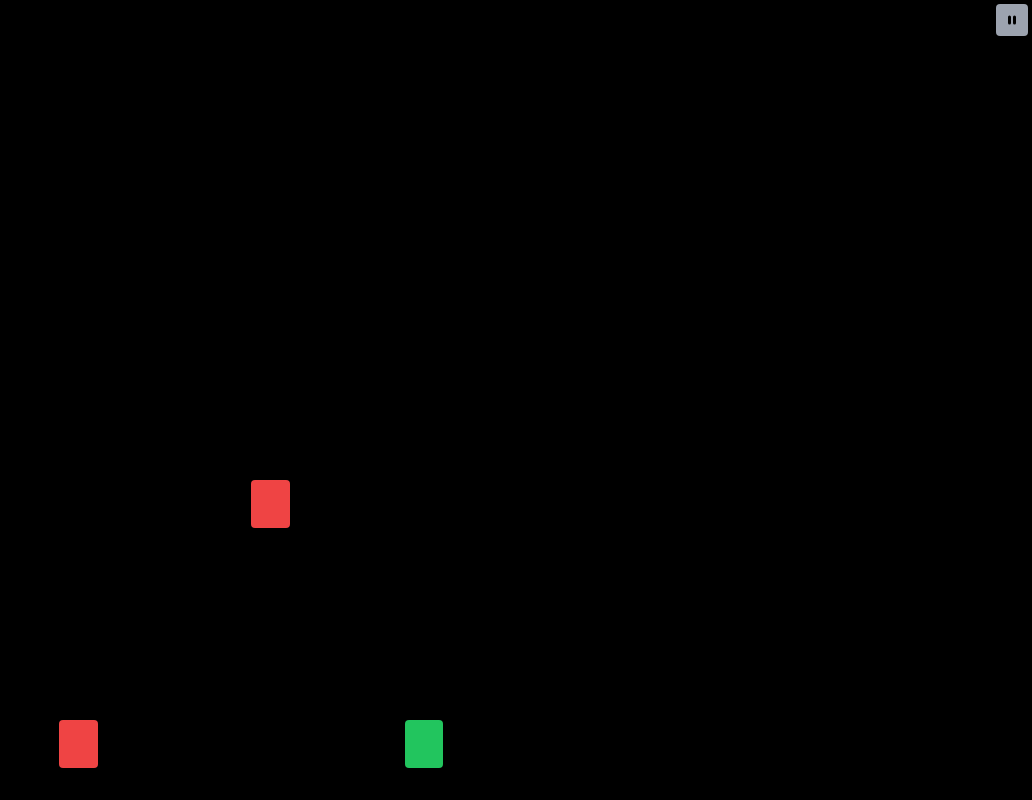
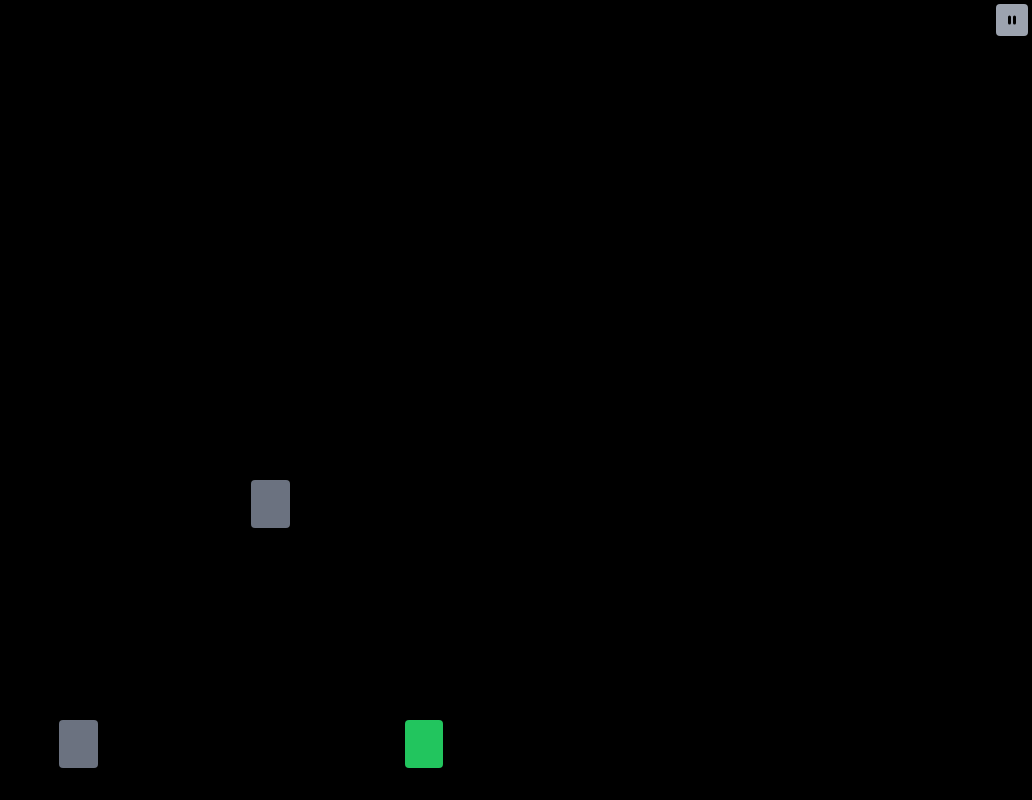
Before and after one commit to ChrisPoul/games-app, a Next.js app: page /snake in a window 1280 px wide. Shown: the whole page, without its empty margins (248-1280 px from the left). Built offline with nearby package versions, Linux system fonts and the light colour scheme.

Commit message:
Refactored the way game object is displayed

```diff
--- a/app/snake/components/GameMap.tsx
+++ b/app/snake/components/GameMap.tsx
@@ -3,23 +3,19 @@ import GameObjectComponent from "./GameObject";
 
 export default function GameMapComponent(snake: GameObject[], food: GameObject[]) {
   return (
-    <div
-      className="bg-black m-auto relative w-screen h-screen"
-    >
-      <div>
+    <div className="bg-black m-auto relative w-screen h-screen">
       {food.map((foodItem, index) => (
         <div key={"food-" + index}>
-            {GameObjectComponent(foodItem, "bg-red-500")}
+          <GameObjectComponent className="bg-gray-500"
+            gameObject={foodItem} />
         </div>
       ))}
-      </div >
-      <div>
       {snake.map((snakeBodyPart, index) => (
         <div key={"snake-" + index}>
-            {GameObjectComponent(snakeBodyPart, "bg-green-500")}
+          <GameObjectComponent className="bg-green-500"
+            gameObject={snakeBodyPart} />
         </div>
       ))}
-      </div >
     </div>
   )
 }
--- a/app/snake/components/GameObject.tsx
+++ b/app/snake/components/GameObject.tsx
@@ -1,10 +1,14 @@
 import { GameObject } from "../gameObject";
 import { config } from "../config";
 
-export default function GameObjectComponent(gameObject: GameObject, gameObjectColor: string) {
+interface GameObjectProps {
+  gameObject: GameObject
+  className: string
+}
+
+export default function GameObjectComponent({ gameObject, className }: GameObjectProps) {
   return (
-    <button
-      className={"rounded absolute " + gameObjectColor}
+    <button className={"rounded absolute " + className}
       style={{
         left: gameObject.X * config.horizontalScaling + "vw",
         top: gameObject.Y * config.verticalScaling + "vh",
```
Lines whose indentation alone changed are shown as unchanged.
